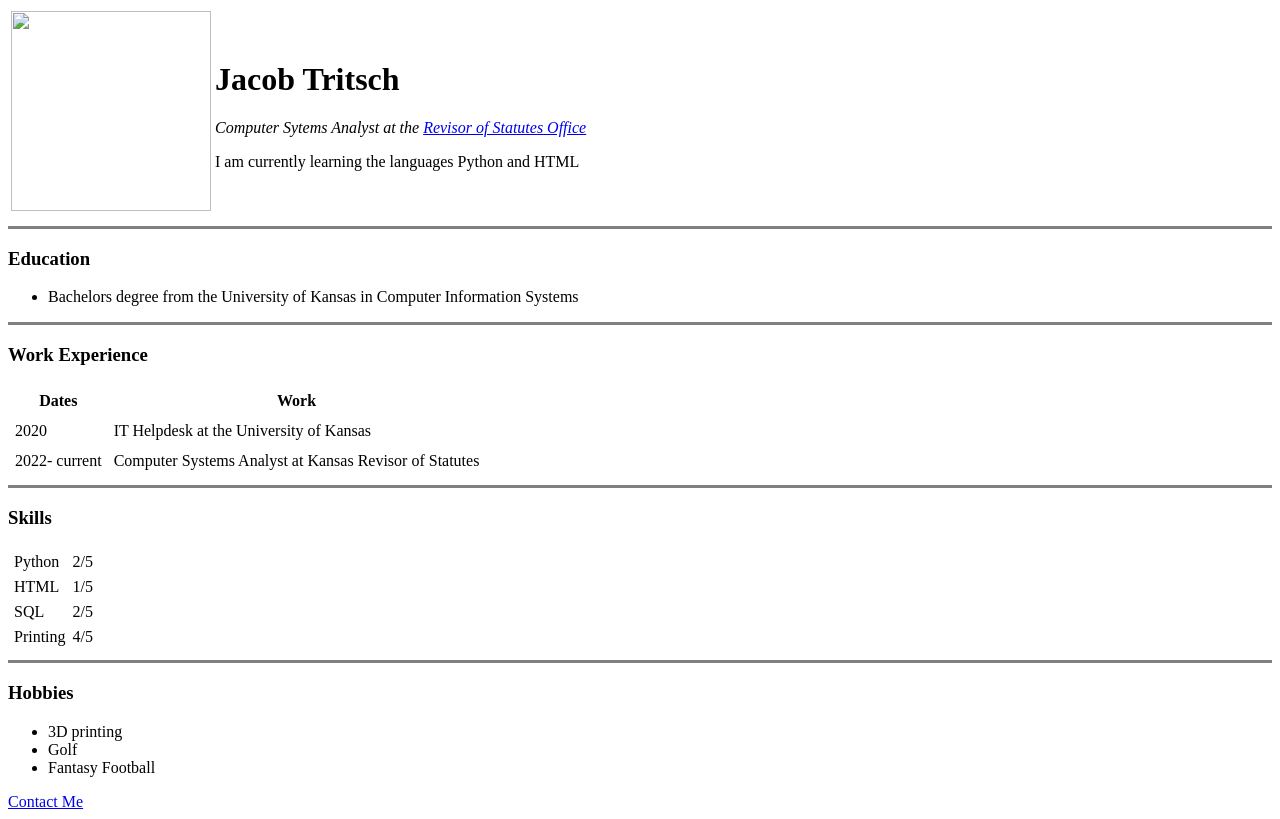
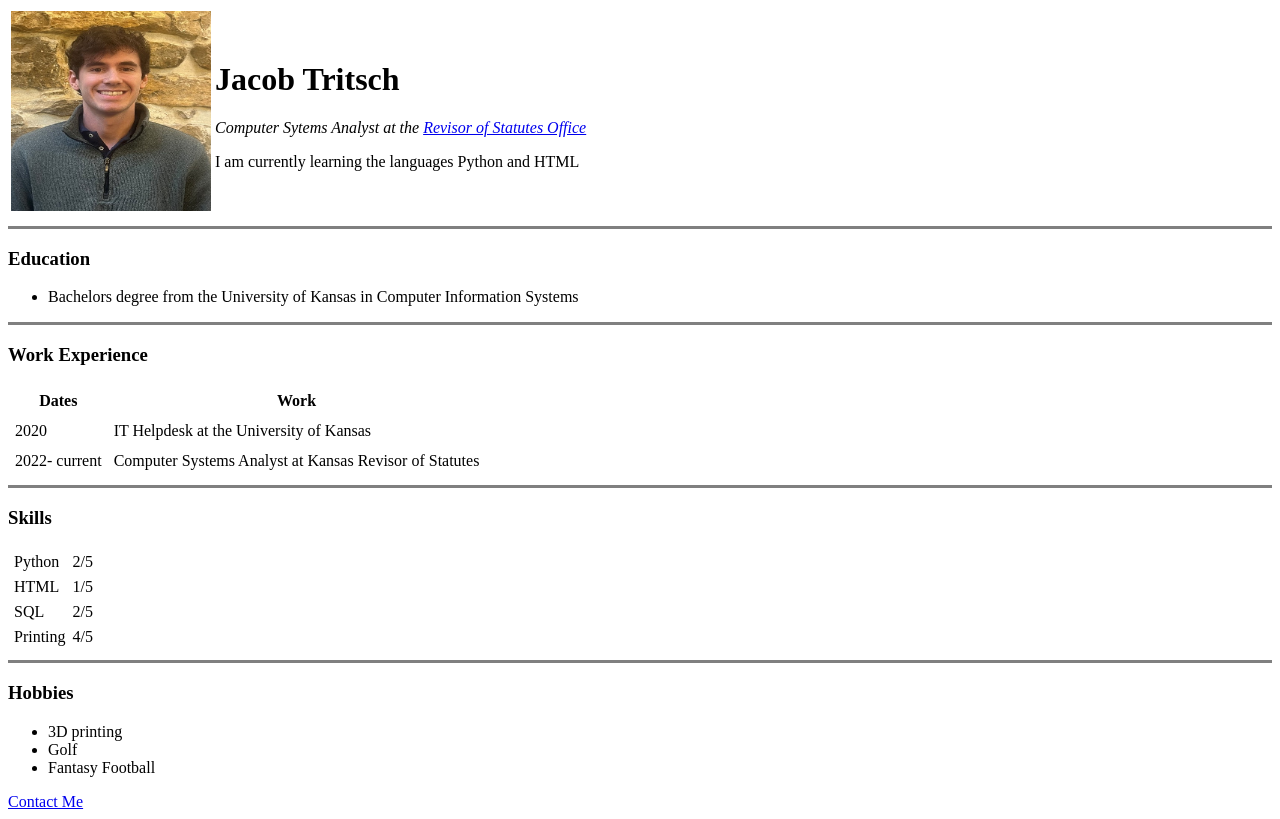
Before and after one commit to jtritsch7/cv, a plain HTML site: page index.html in a window 1280 px wide. Drawn offline with Linux system fonts and the light colour scheme; the site is published under a folder, as on GitHub Pages, so addresses that start at the root find nothing.

Commit message:
Update index.html

```diff
--- a/index.html
+++ b/index.html
@@ -8,7 +8,7 @@
 	<body>
 		<table>
 			<tr>
-				<td><img src="/TritschJacob_web.jpg" height = "200" width = "200"></td>
+				<td><img src="TritschJacob_web.jpg" height = "200" width = "200"></td>
 				<td><h1>Jacob Tritsch</h1><em>Computer Sytems Analyst at the <a href="https://www.ksrevisor.org/">Revisor of Statutes Office</a> </em><p>I am currently learning the languages Python and HTML</p></td>
 			</tr>
 		</table>
```
